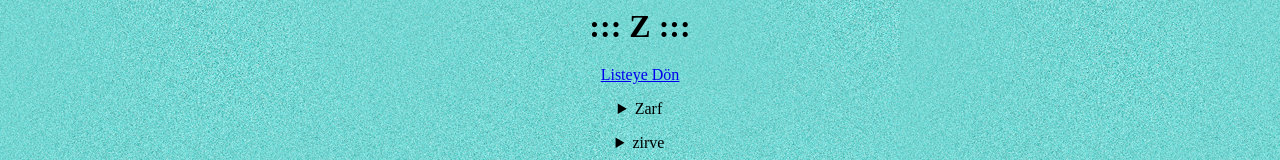
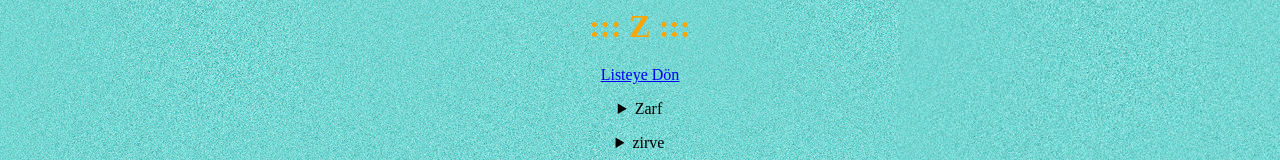
Before and after one commit to gizemtelli8/bby261.gizemtelli.sozluk, a plain HTML site: page z.html in a window 1280 px wide. Shown: the top 160 px of the page. Drawn offline with Linux system fonts and the light colour scheme.

Commit message:
Update z.html

```diff
--- a/z.html
+++ b/z.html
@@ -14,7 +14,7 @@
     </style>
     <body>
     <center>
-        <h1 style"color:Orange">::: Z :::</h1>
+        <h1 style="color:Orange">::: Z :::</h1>
         <p><a href="index.html">Listeye Dön</a></p>
         <!-- Kelime Başlangıcı -->
         <p>
```
